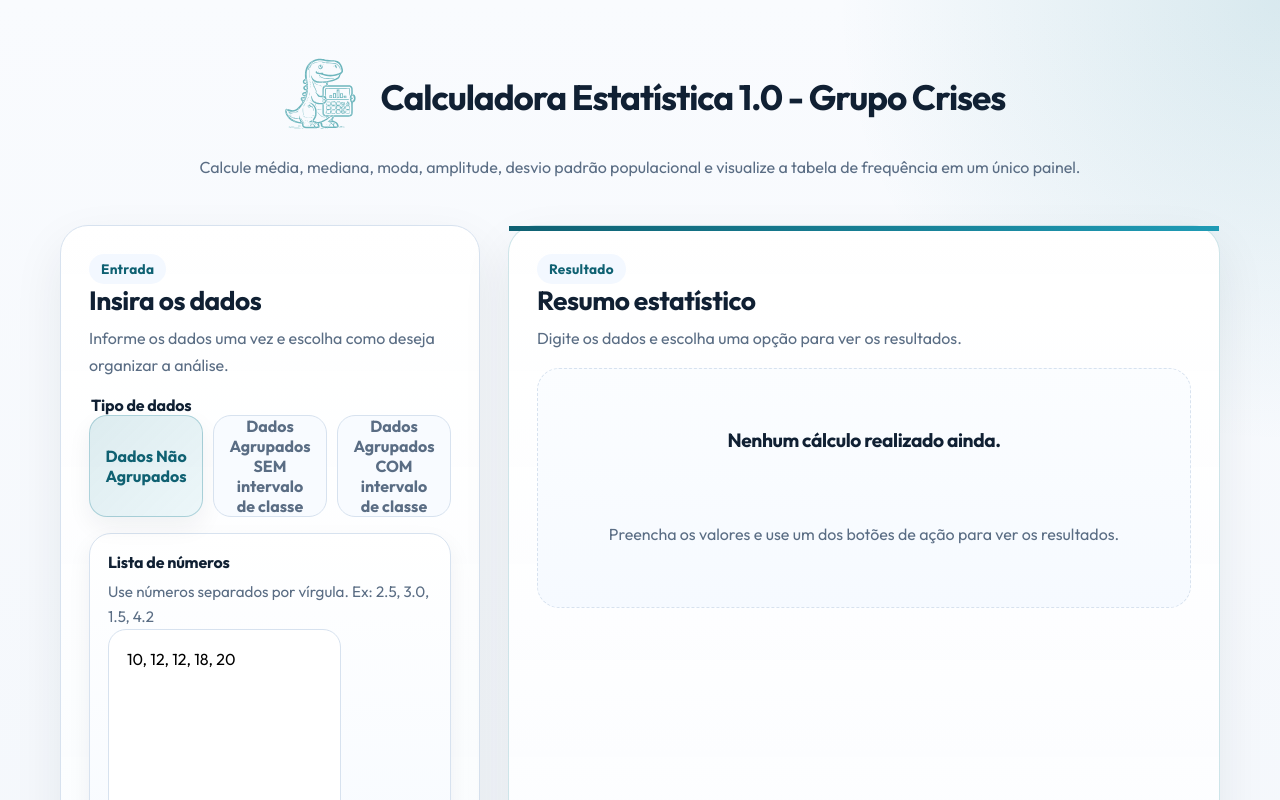
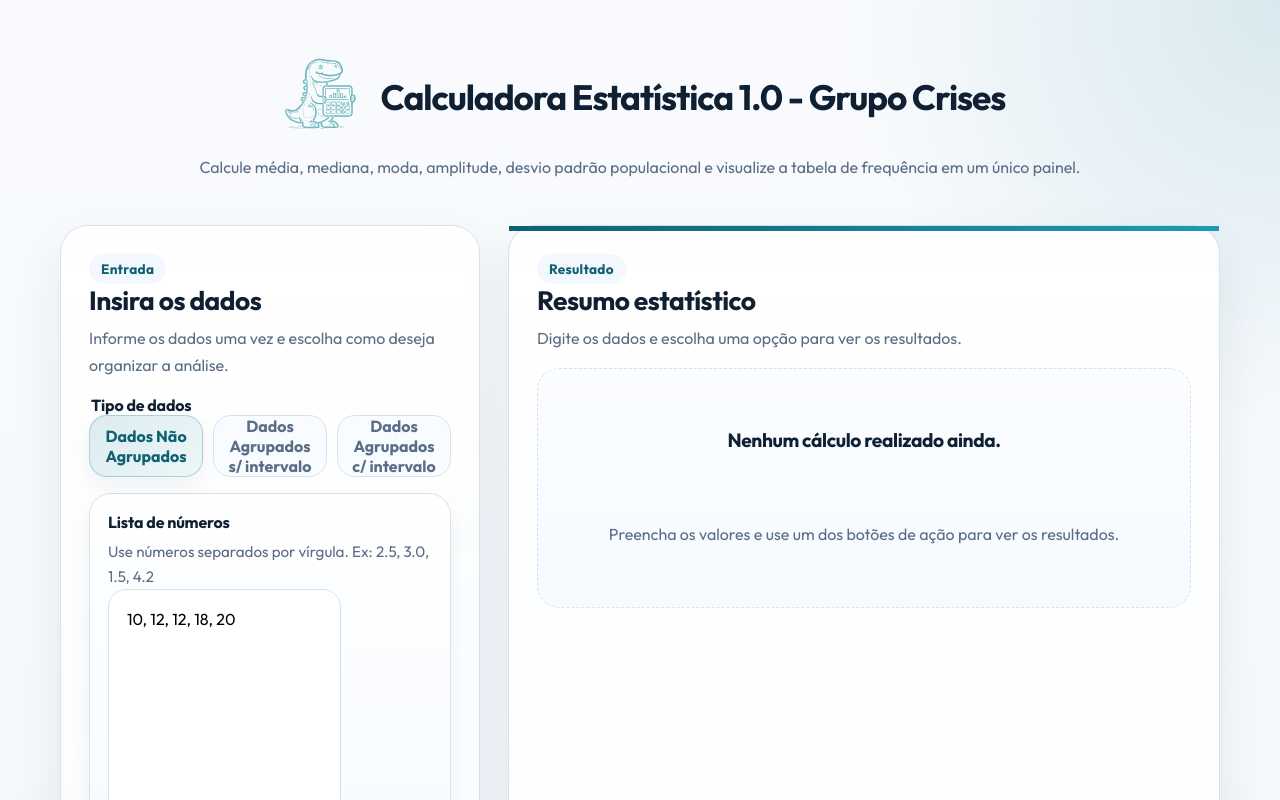
Before and after one commit to beatrp/Calculadora-Estatistica, a React (Vite) app in the folder frontend/: page / in a window 1280 px wide. Shown: the top 800 px of the page. Built offline with nearby package versions, Linux system fonts and the light colour scheme.

Commit message:
modified:   frontend/src/components/DataTypeSelector.jsx

```diff
--- a/frontend/src/components/DataTypeSelector.jsx
+++ b/frontend/src/components/DataTypeSelector.jsx
@@ -1,7 +1,7 @@
 const DATA_TYPE_OPTIONS = [
   { label: "Dados Não Agrupados", value: "nonGrouped" },
-  { label: "Dados Agrupados SEM intervalo de classe", value: "grouped" },
-  { label: "Dados Agrupados COM intervalo de classe", value: "interval" },
+  { label: "Dados Agrupados s/ intervalo", value: "grouped" },
+  { label: "Dados Agrupados c/ intervalo", value: "interval" },
 ];
 
 function DataTypeSelector({ selectedDataType, onDataTypeChange }) {
```
